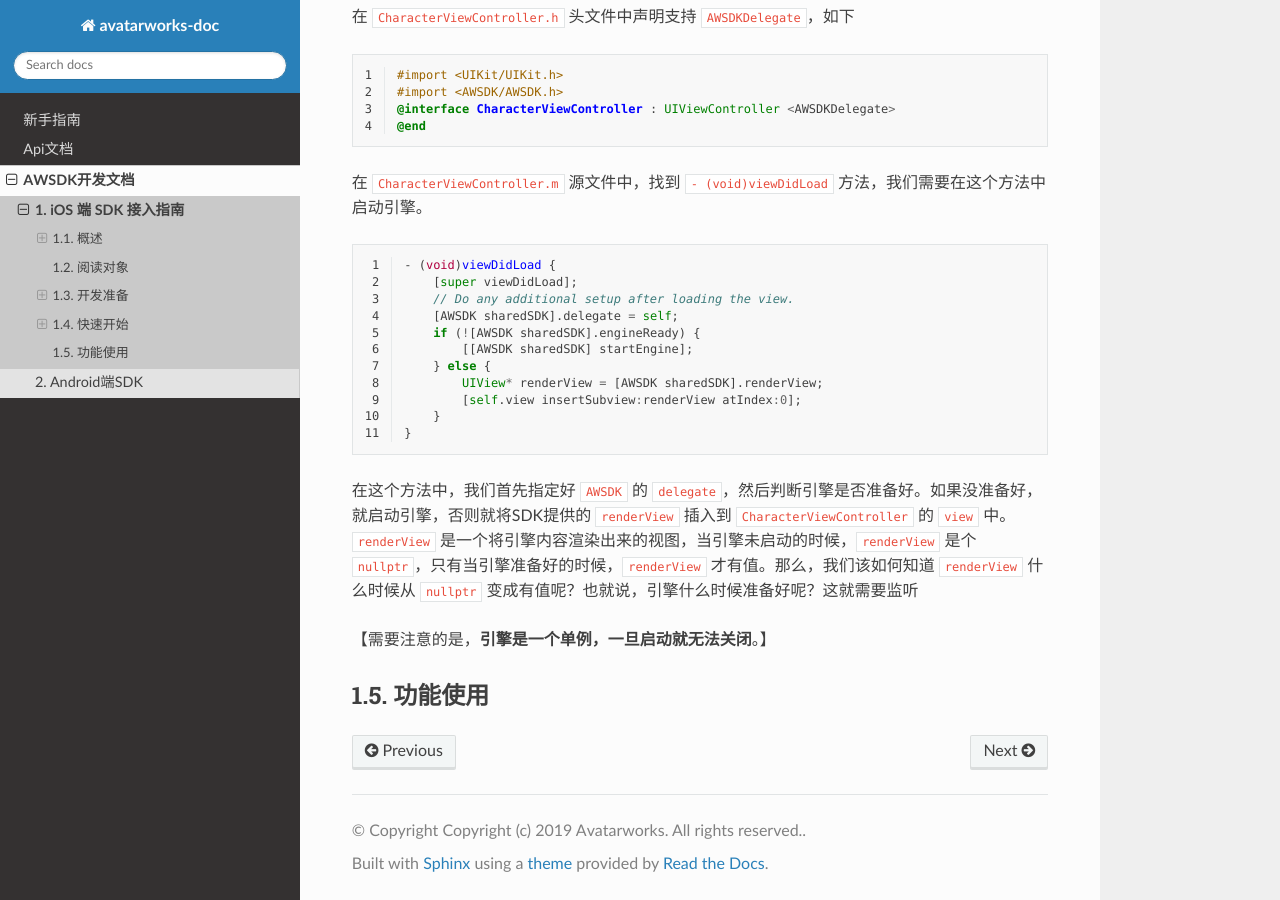
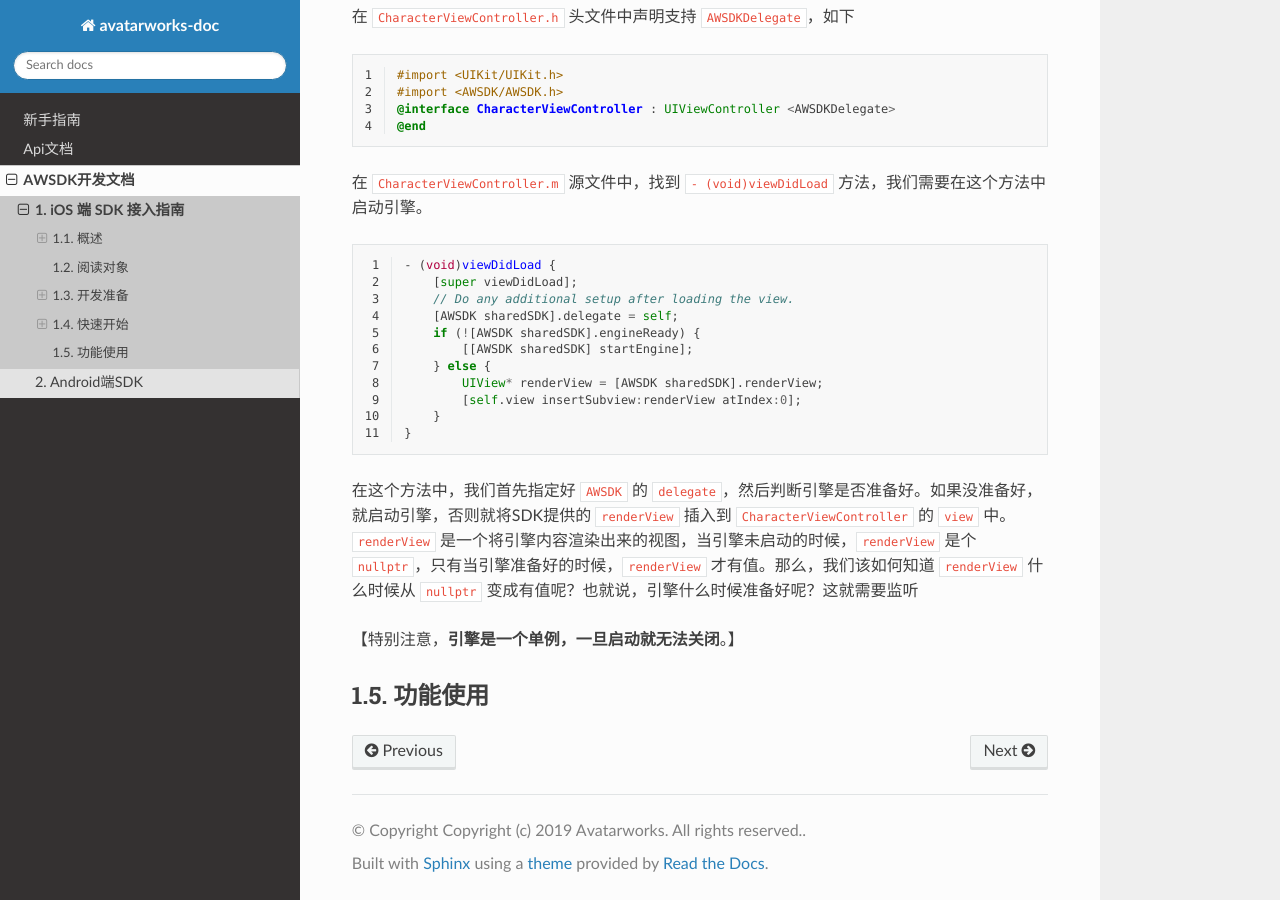
Before and after one commit to avatarworks/doc, a Sphinx documentation site: the page built from source/awsdk/ios.rst, in a window 1280 px wide and 900 px high, scrolled down 3798 px. Built offline with Sphinx 7.4.7 and the Read the Docs theme 2.0.0, drawn with Linux system fonts in a browser that asks for light colours.

Commit message:
Update ios.rst

```diff
--- a/source/awsdk/ios.rst
+++ b/source/awsdk/ios.rst
@@ -144,7 +144,7 @@ SDK需要取得有效的license文件才可以使用，为此，我们可以在
 
 在这个方法中，我们首先指定好 ``AWSDK`` 的 ``delegate``，然后判断引擎是否准备好。如果没准备好，就启动引擎，否则就将SDK提供的 ``renderView`` 插入到 ``CharacterViewController`` 的 ``view`` 中。``renderView`` 是一个将引擎内容渲染出来的视图，当引擎未启动的时候，``renderView`` 是个 ``nullptr``，只有当引擎准备好的时候，``renderView`` 才有值。那么，我们该如何知道 ``renderView`` 什么时候从 ``nullptr`` 变成有值呢？也就说，引擎什么时候准备好呢？这就需要监听
 
-【需要注意的是，**引擎是一个单例，一旦启动就无法关闭**。】
+【特别注意，**引擎是一个单例，一旦启动就无法关闭**。】
 
 功能使用
 --------------------
```
